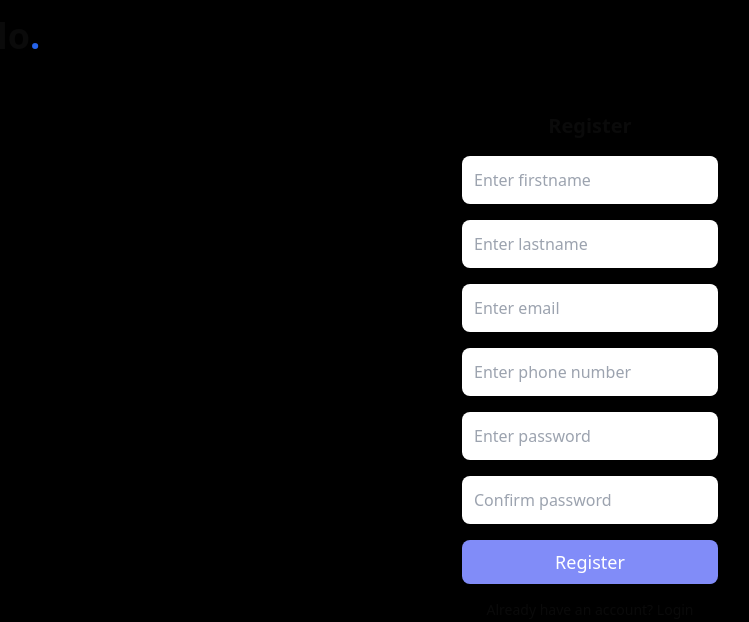
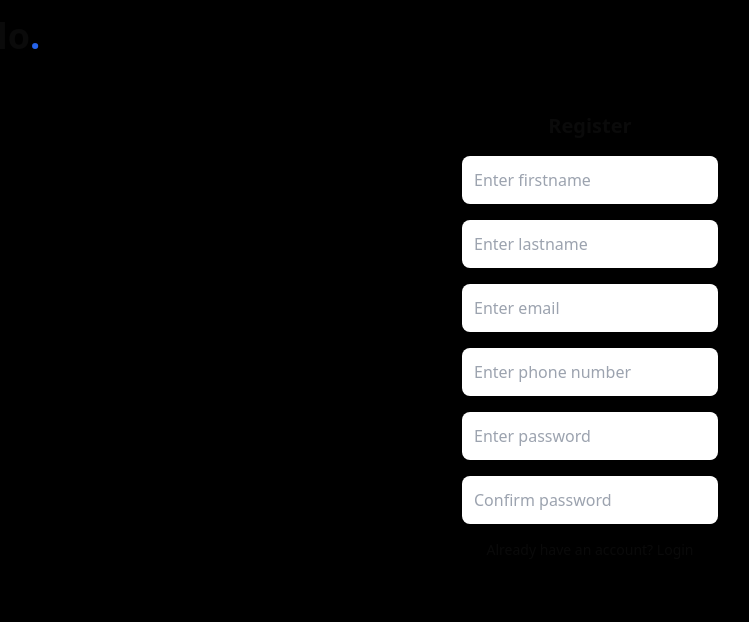
Before and after one commit to TeddyMuli/silo, a Next.js app in the folder web_client/: page /register in a window 1280 px wide. Shown: the top 622 px of the page, without its empty margins (50-799 px from the left). Built offline with nearby package versions, Linux system fonts and the light colour scheme; no server answers.

Commit message:
fix: improve debugging for register

```diff
--- a/web_client/app/(auth)/register/page.tsx
+++ b/web_client/app/(auth)/register/page.tsx
@@ -142,10 +142,6 @@ const Page = () => {
           />
           {errors.confirmPassword && <div className="text-red-500 text-sm font-medium pt-2">{errors.confirmPassword.message}</div>}
         </div>
-        <button type='submit' disabled={!isValid} className='flex items-center justify-center gap-2 submit px-4 py-2 text-lg font-medium bg-indigo-600 rounded-lg disabled:cursor-not-allowed disabled:bg-indigo-400'>
-          {isSubmitting && <Loading />}
-          Register
-        </button>
       </form>
       <Link href="/login" className='text-sm mt-4'>Already have an account? Login</Link>
     </div>
```
